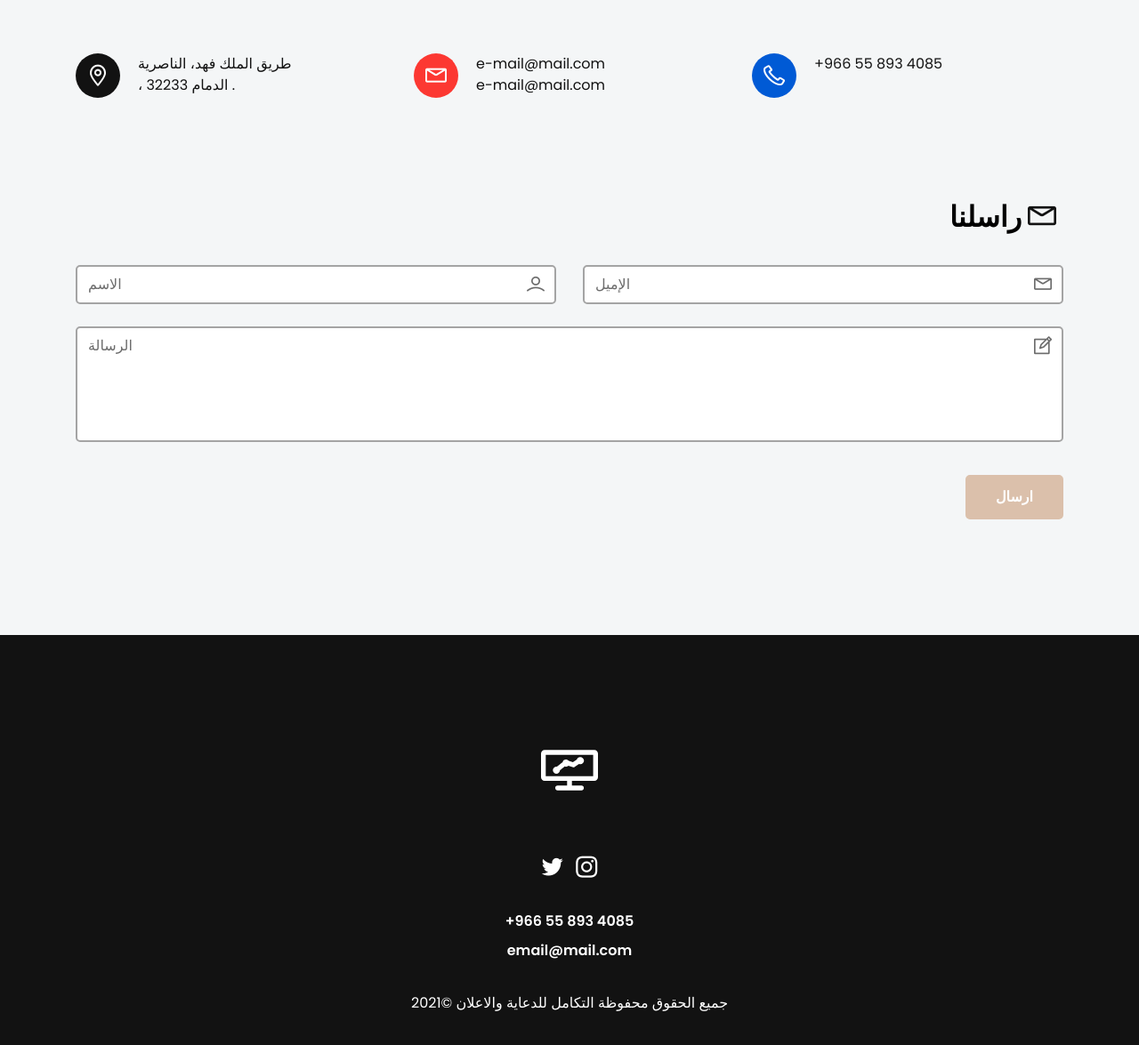
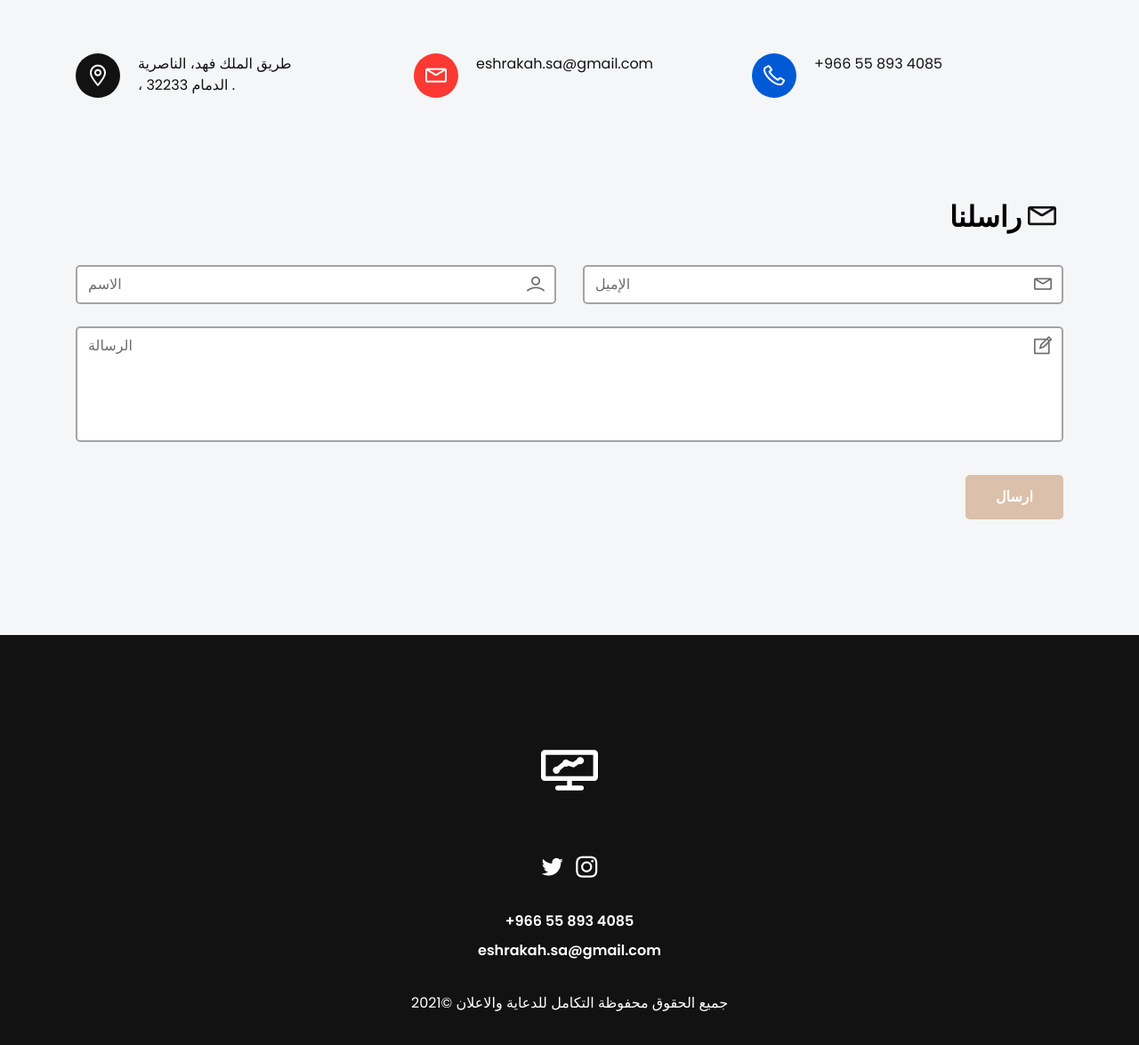
Before and after one commit to yasser-skiller/ashraqah, a plain HTML site: page index.html in a window 1280 px wide. Shown: the part 3313-4488 px from the top of the page at 89% size. Drawn offline with nearby package versions, Linux system fonts and the light colour scheme.

Commit message:
Add files via upload

```diff
--- a/index.html
+++ b/index.html
@@ -383,8 +383,8 @@
                                 <i class="lni lni-envelope"></i>
                             </div>
                             <div class="contact-info-content media-body">
-                                <p class="text">e-mail@mail.com</p>
-                                <p class="text">e-mail@mail.com</p>
+                                <p class="text">eshrakah.sa@gmail.com</p>
+                                <p class="text"></p>
                             </div>
                         </div> <!-- single contact info -->
                     </div>
@@ -463,7 +463,7 @@
                     </ul> <!-- social -->
                     <div class="footer-support text-center">
                         <span class="number">+966 55 893 4085</span>
-                        <span class="mail">email@mail.com</span>
+                        <span class="mail">eshrakah.sa@gmail.com</span>
                     </div>
                     <div class="copyright text-center mt-35">
                         <p class="text"> جميع الحقوق محفوظة التكامل للدعاية والاعلان ©2021 </p>
```
Also changed, not shown: ashraqah.html (+3 -3 lines), takamul-alarshad-alasirii.html (+3 -3 lines).
